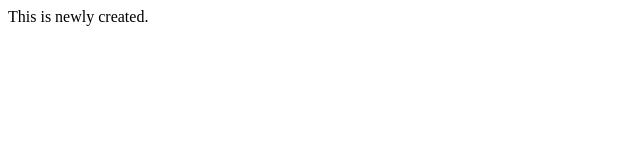
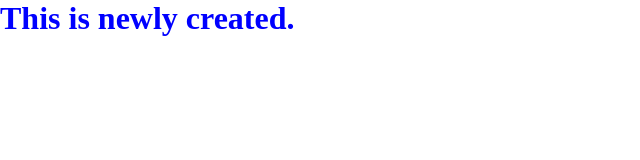
Before and after one commit to Subarna-01/git_basics, a plain HTML site: page index.html in a window 1280 px wide. Shown: the whole page, without its empty margins (0-640 px from the left). Drawn offline with Linux system fonts and the light colour scheme.

Commit message:
new feature added as feature1

```diff
--- a/index.html
+++ b/index.html
@@ -3,9 +3,10 @@
 <head>
     <meta charset="UTF-8">
     <meta name="viewport" content="width=device-width, initial-scale=1.0">
+    <link rel="stylesheet" href="style.css">
     <title>Demo</title>
 </head>
 <body>
-    This is newly created.
+    <h1>This is newly created.</h1>
 </body>
 </html>
--- /dev/null
+++ b/style.css
@@ -0,0 +1,7 @@
+* {
+    margin: 0;
+    padding: 0;
+}
+h1 {
+    color: blue;
+}
```
